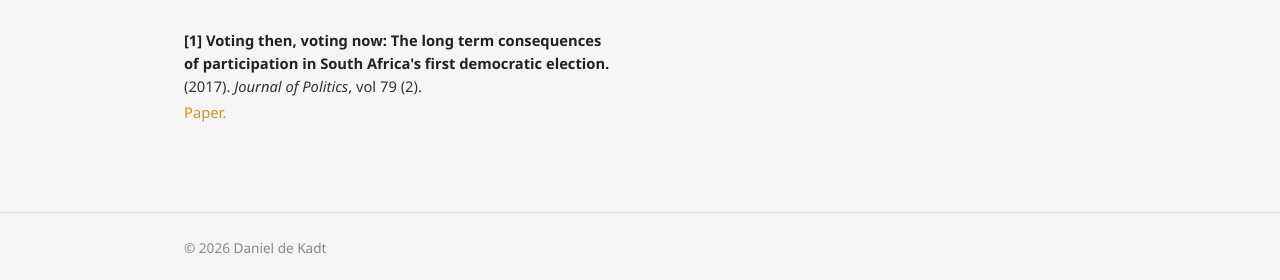
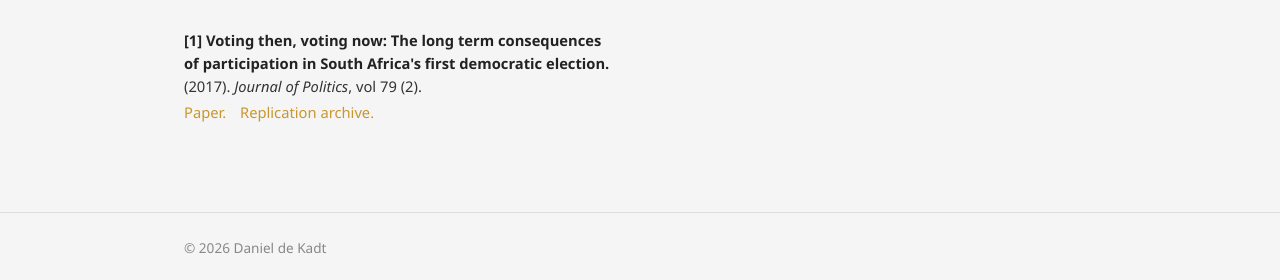
Before and after one commit to ddekadt/ddekadt.github.io, a Jekyll site: the page built from research.md, in a window 1280 px wide. Shown: the part 1597-1877 px from the top of the page. Built offline with Jekyll 4.4.1, drawn with Linux system fonts in a browser that asks for light colours.

Commit message:
fixing one replication archive

```diff
--- a/_data/published.yml
+++ b/_data/published.yml
@@ -98,3 +98,5 @@
   links:
     - text: "Paper."
       url: "https://www.journals.uchicago.edu/doi/abs/10.1086/690065"
+    - text: "Replication archive."
+      url: "https://dataverse.harvard.edu/dataset.xhtml?persistentId=doi:10.7910/DVN/GOLMTC"
```
Also changed, not shown: 1 other file.
